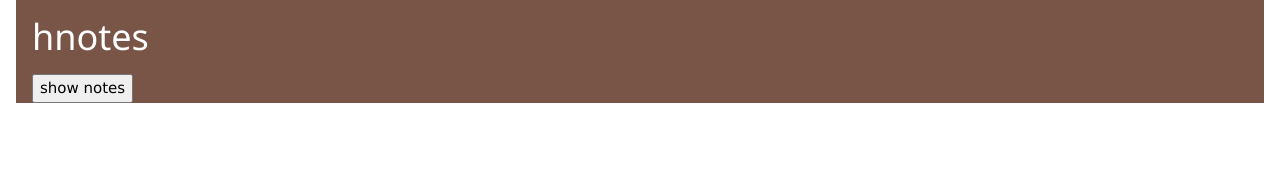
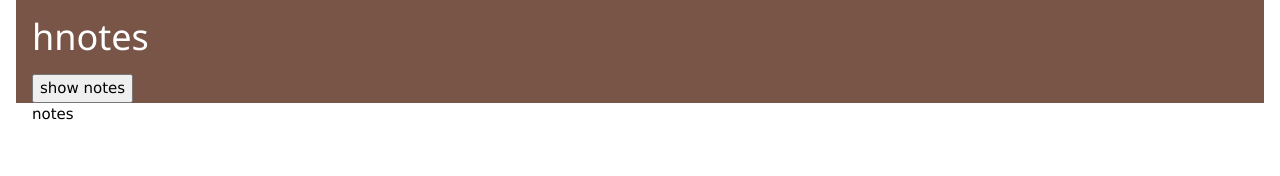
Before and after one commit to hinst/hnotes, a React (Create React App) app in the folder ui/: page / in a window 1280 px wide. Shown: the top 176 px of the page. Built offline with nearby package versions, Linux system fonts and the light colour scheme; the HTML template or start-up script is replaced by a standard one.

Commit message:
set Access-Control-Allow-Origin to unrestricted *

```diff
--- a/ui/src/App.js
+++ b/ui/src/App.js
@@ -1,8 +1,14 @@
 import React, { Component } from 'react';
-import logo from './logo.svg';
 import "./w3.css";
+import NoteList from "./NoteList";
 
 class App extends Component {
+
+  serverURL = "http://localhost:9001/hnotes";
+
+  renderNotes() {
+    return <NoteList/>
+  }
 
   render() {
     return (
@@ -11,18 +17,18 @@ class App extends Component {
           <h1>hnotes</h1>
           <button onClick={() => this.showNotes()} >show notes</button>
         </div>
+        {this.renderNotes()}
       </div>
     );
   }
 
   showNotes() {
-    let url = process.env.PUBLIC_URL + "/notes";
-    console.log(url);
+    let url = this.serverURL + "/notes";
     fetch(url).then(this.receiveNotes);
   }
 
   receiveNotes(response) {
-    console.log(response.json());
+    response.json().then((data)=>{console.log(data)});
   }
 
 }
--- /dev/null
+++ b/ui/src/NoteList.js
@@ -0,0 +1,15 @@
+import React from 'react';
+
+class NoteList extends React.Component {
+
+	render() {
+		return (
+			<div id="noteList" className="w3-container">
+				notes
+			</div>
+		);
+	}
+
+}
+
+export default NoteList;
```
Also changed, not shown: 1 other file (tests, documents, lock files or other folders).
